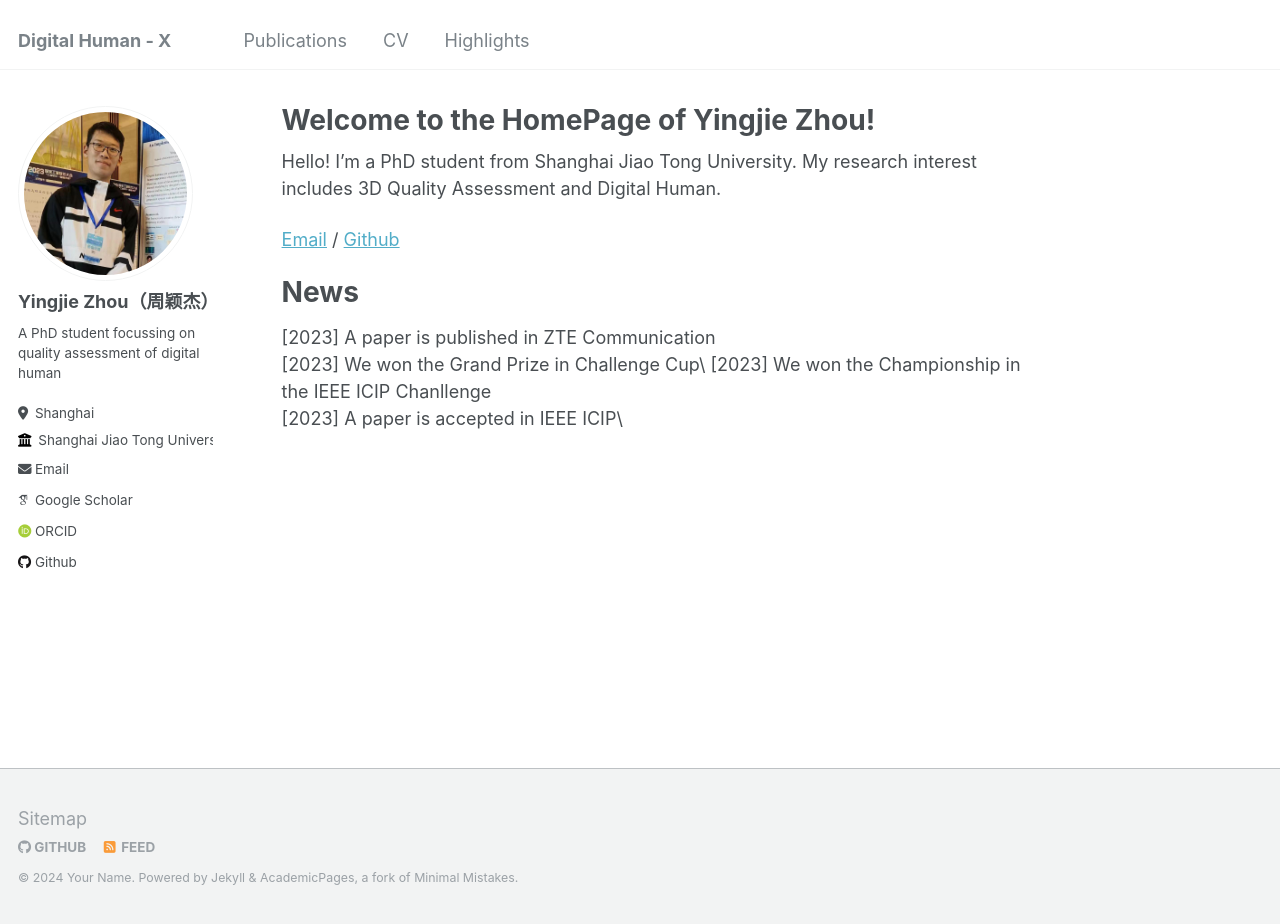
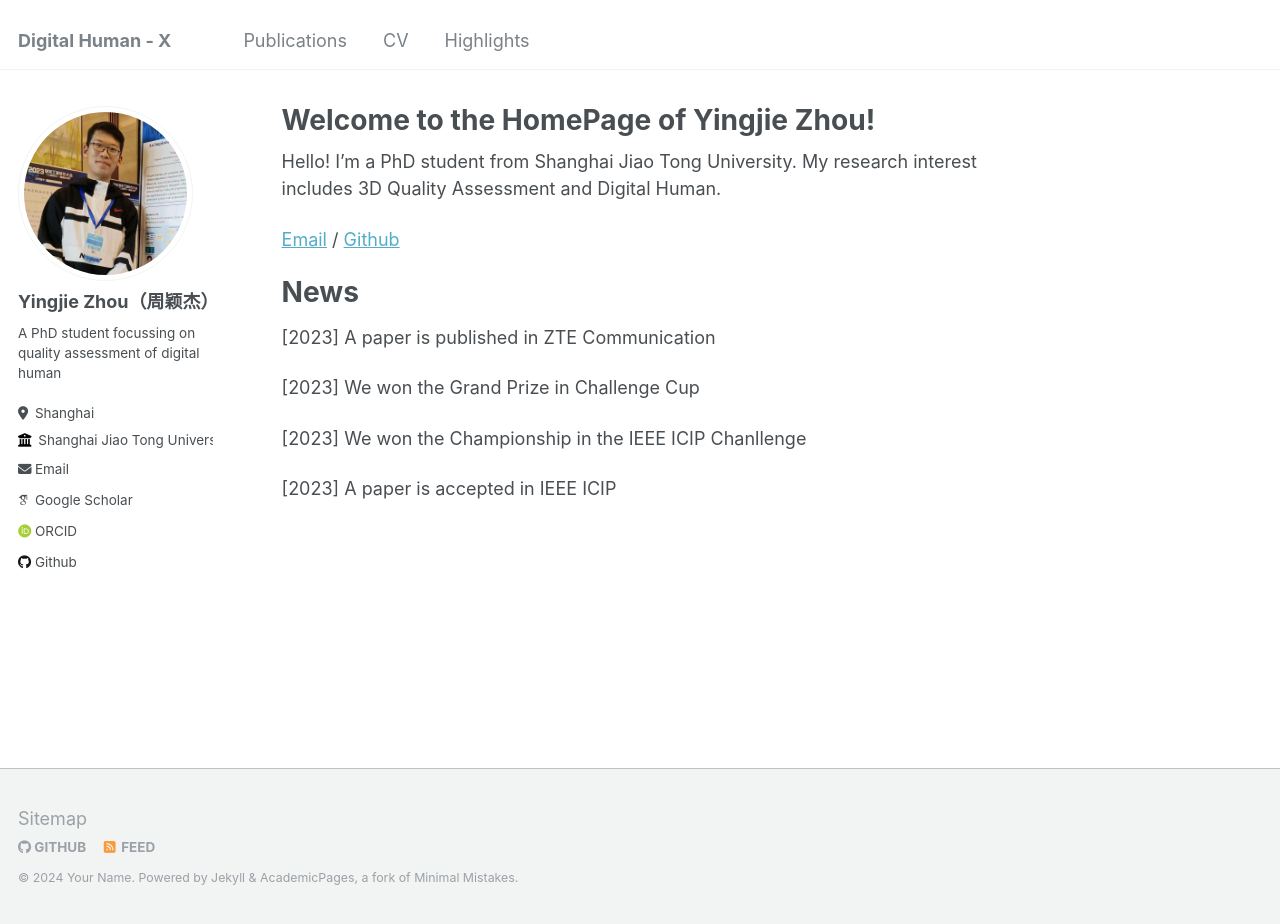
Before and after one commit to zyj-2000/zyj-2000.github.io, a Jekyll site: the page built from _pages/about.md, in a window 1280 px wide and 924 px high. Built offline with Jekyll 4.4.1, drawn with Linux system fonts in a browser that asks for light colours; some web fonts are replaced.

```diff
--- a/_pages/about.md
+++ b/_pages/about.md
@@ -13,7 +13,10 @@ Hello! I'm a PhD student from Shanghai Jiao Tong University. My research interes
 
 News
 ======
-[2023] A paper is published in ZTE Communication\
-[2023] We won the Grand Prize in Challenge Cup\
-[2023] We won the Championship in the IEEE ICIP Chanllenge\
-[2023] A paper is accepted in IEEE ICIP\
+[2023] A paper is published in ZTE Communication
+
+[2023] We won the Grand Prize in Challenge Cup
+
+[2023] We won the Championship in the IEEE ICIP Chanllenge
+
+[2023] A paper is accepted in IEEE ICIP
```
